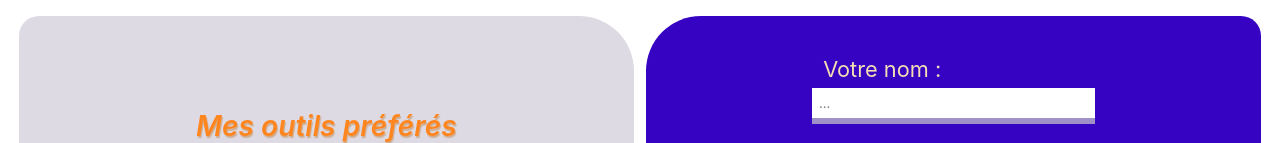
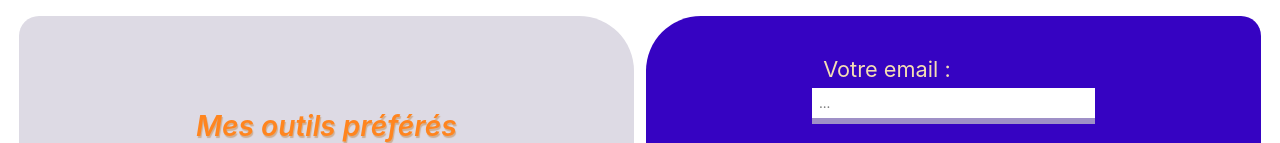
Before and after one commit to PierreCASTAINGv/webcv, a React (Create React App) app: page / in a window 1280 px wide. Shown: the part 394-537 px from the top of the page. Built offline with nearby package versions, Linux system fonts and the light colour scheme.

Commit message:
Maj: Block-4

```diff
--- a/src/component/blockfour.js
+++ b/src/component/blockfour.js
@@ -7,7 +7,7 @@ class BlockFour extends Component {
         return (
             <div className="item four">
                 <form className="form" action="" method="post">
-                    <label name="nom">Votre nom :</label><br />
+                    <label name="nom">Votre email :</label><br />
                     <input type="texte" name="nom" placeholder="..." /><br />
                     <label name="demande">Votre demande :</label><br />
                     <textarea placeholder="..."></textarea><br />
```
